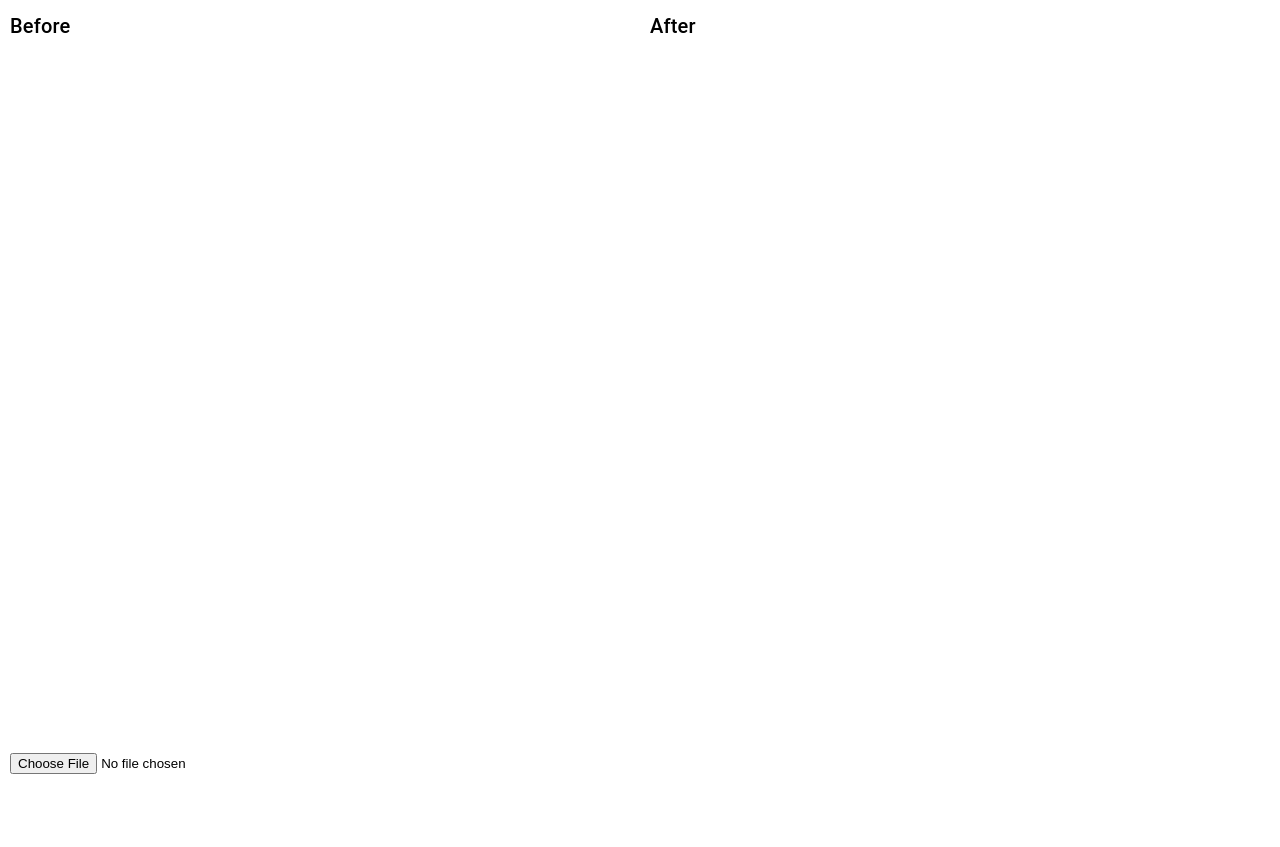
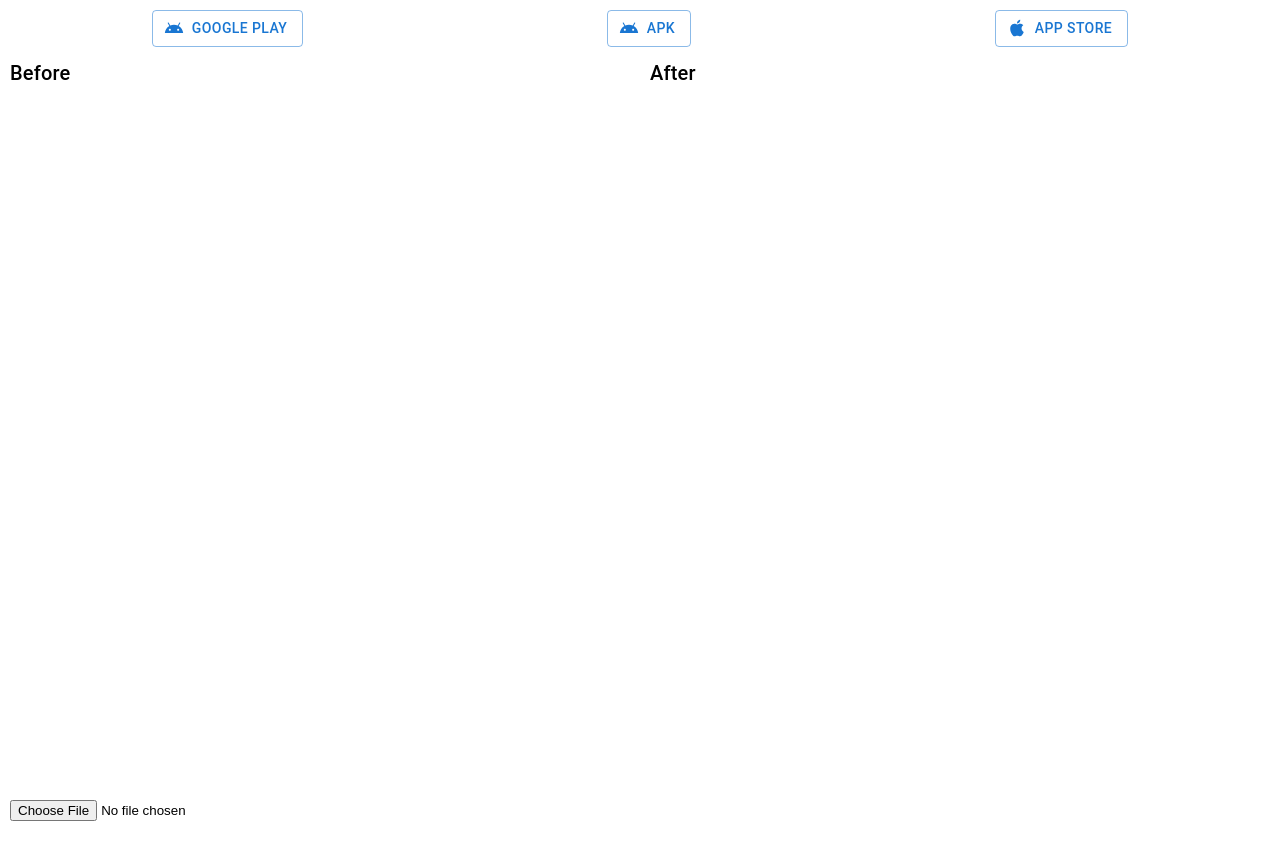
Before and after one commit to justin65/before-after, a React (Create React App) app: page / in a window 1280 px wide. Before the commit the page ends 800 px from the top, so only its background shows below. Built offline with nearby package versions, Linux system fonts and the light colour scheme.

Commit message:
add download button

```diff
--- a/src/App.js
+++ b/src/App.js
@@ -4,6 +4,9 @@ import CameraAltIcon from '@mui/icons-material/CameraAlt';
 import SaveAltIcon from '@mui/icons-material/SaveAlt';
 import PhotoLibraryIcon from '@mui/icons-material/PhotoLibrary';
 import Button from '@mui/material/Button';
+import Grid from '@mui/material/Grid';
+import AndroidIcon from '@mui/icons-material/Android';
+import AppleIcon from '@mui/icons-material/Apple';
 import PhotoUpload from './components/PhotoUpload';
 import CameraFeed from './components/CameraFeed';
 import { saveAs } from 'file-saver';
@@ -121,7 +124,39 @@ const App = () => {
   };
 
   return (
+    <div>
+      <Grid container justifyContent="space-around" alignItems="center" style={{ marginTop: 10 }}>
+        <Button
+          variant="outlined"
+          color="primary"
+          // className={classes.button}
+          startIcon={<AndroidIcon />}
+          href={'https://play.google.com/store/apps/details?id=com.justinfang.JCamera'}
+        >
+          Google Play
+        </Button>
+        <Button
+          variant="outlined"
+          color="primary"
+          // className={classes.button}
+          startIcon={<AndroidIcon />}
+          href={'https://drive.google.com/drive/folders/1eofgg7qKLeuITsX6h4O2D-noz3lbJ4i6?usp=drive_link'}
+        >
+          apk
+        </Button>
+
+        <Button
+          variant="outlined"
+          color="primary"
+          // className={classes.button}
+          startIcon={<AppleIcon />}
+          href={'https://apps.apple.com/us/app/jcamera/id6738357153'}
+        >
+          App Store
+        </Button>
+      </Grid>
       <div className="app-container">
+
         <div className="photo-upload">
           <Typography variant="h6">
             Before
@@ -179,6 +214,7 @@ const App = () => {
         </div>
         <canvas ref={canvasRef} style={{ display: 'none' }} />
       </div>
+    </div>
   );
 };
 
```
Lines whose indentation alone changed are shown as unchanged.
